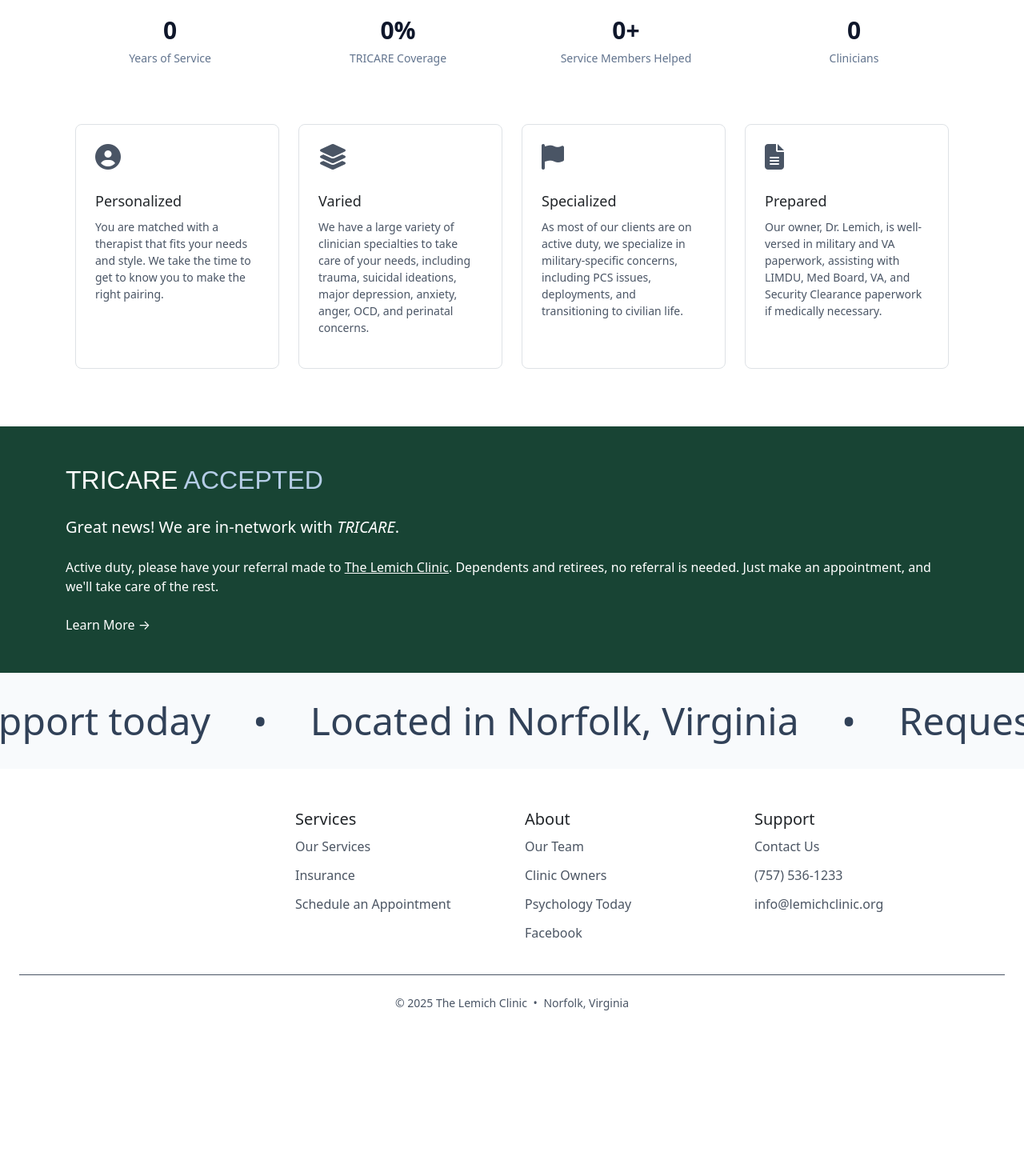
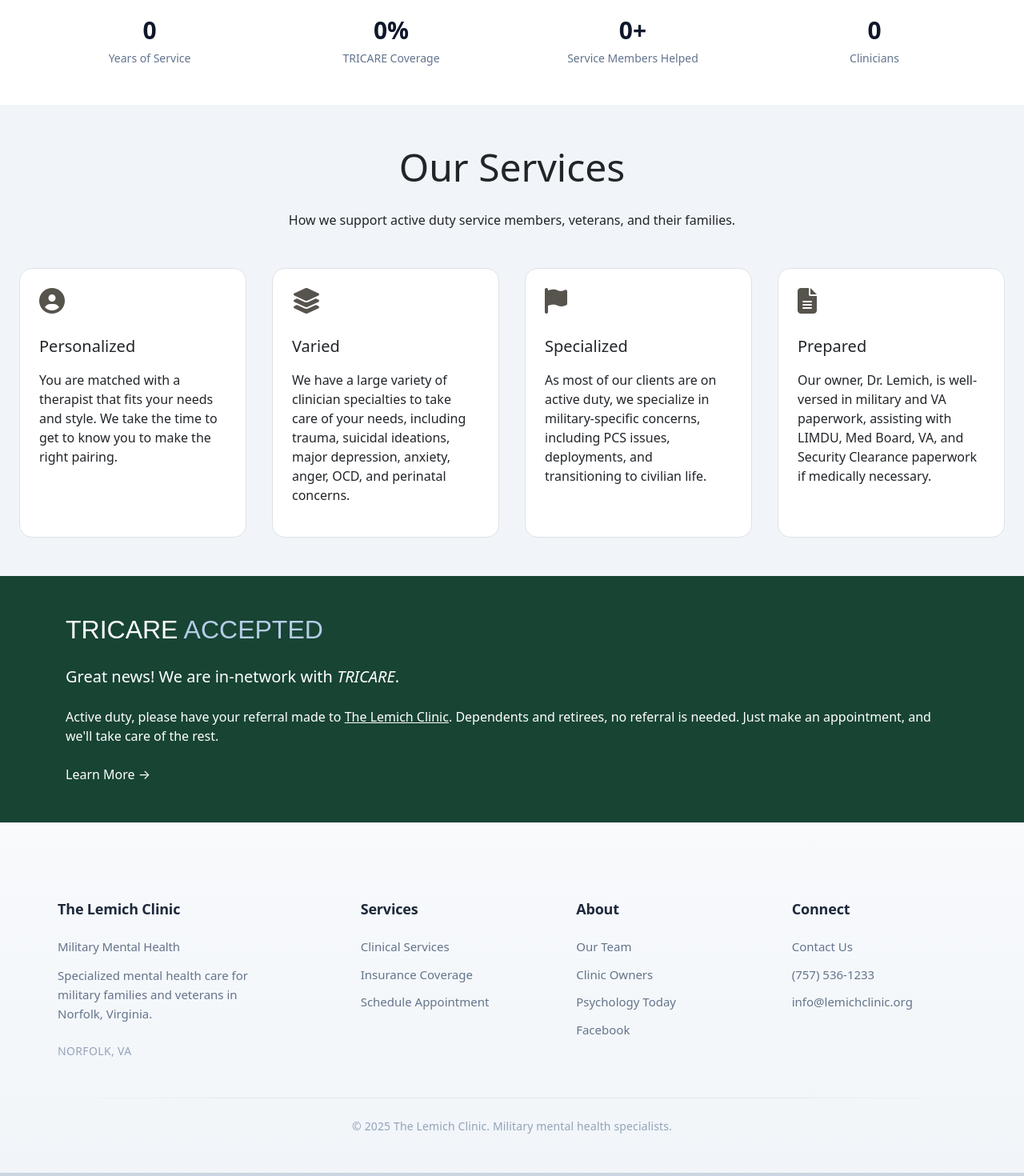
Before and after one commit to alexgoodestudio/lemich_clinic, a React (Vite) app: page / in a window 1280 px wide. Shown: the part 1260-2730 px from the top of the page at 80% size. Before the commit the page ends 2556 px from the top, so only its background shows below. Built offline with nearby package versions, Linux system fonts and the light colour scheme; a web font is replaced by a local one.

Commit message:
updated footer

```diff
--- a/src/assets/Components/Banner.jsx
+++ b/src/assets/Components/Banner.jsx
@@ -37,8 +37,8 @@ function Banner() {
   return (
     <div
       ref={marqueeRef}
-      className="overflow-hidden  text-slate-700 bg-slate-50 whitespace-nowrap relative w-full "
-      style={{ height: '120px' }}
+      className="overflow-hidden  text-slate-800 bg-slate-300 whitespace-nowrap relative w-full "
+      style={{ height: '140px' }}
     >
       <h1
         ref={textRef}
--- a/src/assets/Components/Footer.jsx
+++ b/src/assets/Components/Footer.jsx
@@ -1,50 +1,321 @@
+import { useState, useRef, useEffect } from 'react';
 
+// Modular Footer Component Following Self Aware Methodology
+function Footer() {
+  const [isVisible, setIsVisible] = useState(false);
+  const footerRef = useRef(null);
 
-function Footer() {
+  // Self Aware approach: Performance-driven animations with GSAP-style timing
+  useEffect(() => {
+    const observer = new IntersectionObserver(
+      ([entry]) => {
+        if (entry.isIntersecting) {
+          setIsVisible(true);
+        }
+      },
+      { threshold: 0.1 }
+    );
+
+    if (footerRef.current) {
+      observer.observe(footerRef.current);
+    }
+
+    return () => observer.disconnect();
+  }, []);
+
+  // Self Aware modular data structure approach
+  const footerModules = {
+    brand: {
+      title: "The Lemich Clinic",
+      subtitle: "Military Mental Health",
+      description: "Specialized mental health care for military families and veterans in Norfolk, Virginia.",
+      location: "Norfolk, VA"
+    },
+    services: {
+      title: "Services",
+      links: [
+        { label: "Clinical Services", href: "/exclusive-services-norfolk" },
+        { label: "Insurance Coverage", href: "/tricare-health-insurance" },
+        { label: "Schedule Appointment", href: "/contact" }
+      ]
+    },
+    about: {
+      title: "About",
+      links: [
+        { label: "Our Team", href: "/team-norfolk" },
+        { label: "Clinic Owners", href: "/owners-norfolk" },
+        { label: "Psychology Today", href: "https://www.psychologytoday.com/us/therapists/the-lemich-clinic-for-military-mental-health-norfolk-va/755325", external: true },
+        { label: "Facebook", href: "https://www.facebook.com/p/The-Lemich-Clinic-For-Military-Mental-Health-100086257112340/", external: true }
+      ]
+    },
+    contact: {
+      title: "Connect",
+      links: [
+        { label: "Contact Us", href: "/contact" },
+        { label: "(757) 536-1233", href: "tel:17575361233" },
+        { label: "info@lemichclinic.org", href: "mailto:info@lemichclinic.org" }
+      ]
+    }
+  };
+
+  // Self Aware interaction component - subtle hover animations
+  const LinkItem = ({ item, delay = 0 }) => (
+    <a
+      href={item.href}
+      className={`footer-link block transition-all duration-300 ease-out transform hover:translate-x-1 ${
+        isVisible ? 'opacity-100 translate-y-0' : 'opacity-0 translate-y-4'
+      }`}
+      style={{
+        transitionDelay: `${delay}ms`,
+        animationDelay: `${delay}ms`
+      }}
+      target={item.external ? "_blank" : undefined}
+      rel={item.external ? "noopener noreferrer" : undefined}
+    >
+      {item.label}
+    </a>
+  );
+
+  // Self Aware module component pattern
+  const FooterModule = ({ module, title, delay = 0, children }) => (
+    <div className={`footer-module transition-all duration-700 ease-out ${
+      isVisible ? 'opacity-100 translate-y-0' : 'opacity-0 translate-y-8'
+    }`}
+    style={{ transitionDelay: `${delay}ms` }}>
+      <h4 className="footer-heading">{title}</h4>
+      <div className="footer-content">
+        {children}
+      </div>
+    </div>
+  );
+
   return (
-    <footer className="bg-slate-2ç00 px-6 pt-12 pb-8 text-center md:text-left">
-      <div className="container mx-auto grid grid-cols-1 md:grid-cols-4 gap-8 max-w-6xl">
-        <div className="flex flex-col space-y-3 md:pr-6 text-start">
+    <>
+      {/* Self Aware CSS-in-JS approach - Design tokens and modular styles */}
+      <style jsx>{`
+        .footer-container {
+          background: linear-gradient(180deg, #f8fafc 0%, #f1f5f9 100%);
+          border-top: 1px solid #e2e8f0;
+          position: relative;
+        }
 
+        .footer-inner {
+          max-width: 1200px;
+          margin: 0 auto;
+          padding: clamp(4rem, 8vw, 6rem) clamp(1.5rem, 4vw, 2rem) clamp(2rem, 4vw, 3rem);
+        }
+
+        .footer-grid {
+          display: grid;
+          grid-template-columns: 1fr;
+          gap: clamp(2rem, 4vw, 3rem);
+        }
+
+        @media (min-width: 768px) {
+          .footer-grid {
+            grid-template-columns: 1.5fr 1fr 1fr 1fr;
+            gap: clamp(2rem, 4vw, 4rem);
+          }
+        }
+
+        .footer-heading {
+          font-size: 1.125rem;
+          font-weight: 600;
+          letter-spacing: -0.01em;
+          color: #1e293b;
+          margin-bottom: clamp(1rem, 2vw, 1.5rem);
+          line-height: 1.3;
+        }
+
+        .footer-content {
+          display: flex;
+          flex-direction: column;
+          gap: 0.75rem;
+        }
+
+        .footer-link {
+          font-size: 0.9375rem;
+          font-weight: 400;
+          color: #64748b;
+          text-decoration: none;
+          line-height: 1.5;
+          position: relative;
+          transition: all 0.3s ease;
+        }
+
+        .footer-link:hover {
+          color: #334155;
+        }
+
+        .footer-link:hover::before {
+          transform: scaleX(1);
+        }
+
+        .footer-link::before {
+          content: '';
+          position: absolute;
+          bottom: -2px;
+          left: 0;
+          width: 100%;
+          height: 1px;
+          background-color: #3b82f6;
+          transform: scaleX(0);
+          transform-origin: left;
+          transition: transform 0.3s ease;
+        }
+
+        .brand-title {
+          font-size: 1.125rem;
+          font-weight: 600;
+          letter-spacing: -0.01em;
+          color: #1e293b;
+          line-height: 1.3;
+          margin-bottom: clamp(1rem, 2vw, 1.5rem);
+        }
+
+        .brand-subtitle {
+          font-size: 0.9375rem;
+          font-weight: 400;
+          color: #64748b;
+          margin-bottom: 0.75rem;
+          letter-spacing: -0.01em;
+        }
+
+        .brand-description {
+          font-size: 0.9375rem;
+          color: #64748b;
+          line-height: 1.6;
+          margin-bottom: 1.5rem;
+          max-width: 280px;
+        }
+
+        .brand-location {
+          font-size: 0.875rem;
+          color: #94a3b8;
+          font-weight: 500;
+          letter-spacing: 0.025em;
+          text-transform: uppercase;
+        }
+
+        .footer-divider {
+          width: 100%;
+          height: 1px;
+          background: linear-gradient(90deg, transparent 0%, #e2e8f0 20%, #e2e8f0 80%, transparent 100%);
+          margin: clamp(2rem, 4vw, 3rem) 0 clamp(1rem, 2vw, 1.5rem) 0;
+        }
+
+        .footer-bottom {
+          text-align: center;
+          font-size: 0.875rem;
+          color: #94a3b8;
+          font-weight: 400;
+          letter-spacing: 0.01em;
+        }
+
+        .footer-module {
+          position: relative;
+        }
+
+        .footer-module::before {
+          content: '';
+          position: absolute;
+          top: -0.5rem;
+          left: 0;
+          width: 2rem;
+          height: 2px;
+          background: linear-gradient(90deg, #3b82f6, transparent);
+          opacity: 0;
+          transition: all 0.6s ease;
+          transition-delay: 0.8s;
+        }
+
+        .footer-module:hover::before {
+          opacity: 1;
+          width: 3rem;
+        }
+
+        @media (max-width: 767px) {
+          .footer-grid {
+            text-align: center;
+          }
+
+          .brand-description {
+            max-width: none;
+          }
+
+          .footer-module::before {
+            left: 50%;
+            transform: translateX(-50%);
+          }
+        }
+      `}</style>
+
+      <footer ref={footerRef} className="footer-container">
+        <div className="footer-inner">
+          <div className="footer-grid">
+            {/* Self Aware Brand Module - Editorial approach */}
+            <div className={`footer-module transition-all duration-700 ease-out ${
+              isVisible ? 'opacity-100 translate-y-0' : 'opacity-0 translate-y-8'
+            }`}
+            style={{ transitionDelay: '0ms' }}>
+              <div className={`transition-all duration-700 ease-out ${
+                isVisible ? 'opacity-100 translate-y-0' : 'opacity-0 translate-y-8'
+              }`}>
+                <h3 className="brand-title">{footerModules.brand.title}</h3>
+                <div className="brand-subtitle">Military Mental Health</div>
+                <p className="brand-description">{footerModules.brand.description}</p>
+                <div className="brand-location">{footerModules.brand.location}</div>
+              </div>
+            </div>
+
+            {/* Self Aware Services Module */}
+            <FooterModule title={footerModules.services.title} delay={100}>
+              {footerModules.services.links.map((item, index) => (
+                <LinkItem
+                  key={item.label}
+                  item={item}
+                  delay={200 + index * 100}
+                />
+              ))}
+            </FooterModule>
+
+            {/* Self Aware About Module */}
+            <FooterModule title={footerModules.about.title} delay={200}>
+              {footerModules.about.links.map((item, index) => (
+                <LinkItem
+                  key={item.label}
+                  item={item}
+                  delay={300 + index * 100}
+                />
+              ))}
+            </FooterModule>
+
+            {/* Self Aware Contact Module */}
+            <FooterModule title={footerModules.contact.title} delay={300}>
+              {footerModules.contact.links.map((item, index) => (
+                <LinkItem
+                  key={item.label}
+                  item={item}
+                  delay={400 + index * 100}
+                />
+              ))}
+            </FooterModule>
+          </div>
+
+          {/* Self Aware Editorial divider */}
+          <div className={`footer-divider transition-all duration-1000 ease-out ${
+            isVisible ? 'opacity-100 scale-x-100' : 'opacity-0 scale-x-0'
+          }`} style={{ transitionDelay: '600ms' }} />
+
+          {/* Self Aware minimal footer bottom */}
+          <div className={`footer-bottom transition-all duration-700 ease-out ${
+            isVisible ? 'opacity-100 translate-y-0' : 'opacity-0 translate-y-4'
+          }`} style={{ transitionDelay: '800ms' }}>
+            © {new Date().getFullYear()} The Lemich Clinic. Military mental health specialists.
+          </div>
         </div>
-        <div className="flex flex-col space-y-3 text-start">
-          <h4 className="font-semibold text-xl text-gray-800">Services</h4>
-          <a href="/exclusive-services-norfolk" className="footer-link">Our Services</a>
-          <a href="/tricare-health-insurance" className="footer-link">Insurance</a>
-          <a href="/contact" className="footer-link">Schedule an Appointment</a>
-        </div>
-        <div className="flex flex-col space-y-3 text-start">
-          <h4 className="font-semibold text-xl text-gray-800">About</h4>
-          <a href="/team-norfolk" className="footer-link">Our Team</a>
-          <a href="/owners-norfolk" className="footer-link">Clinic Owners</a>
-          <a
-            href="https://www.psychologytoday.com/us/therapists/the-lemich-clinic-for-military-mental-health-norfolk-va/755325"
-            className="footer-link"
-            target="_blank"
-            rel="noopener noreferrer"
-          >
-            Psychology Today
-          </a>
-          <a
-            href="https://www.facebook.com/p/The-Lemich-Clinic-For-Military-Mental-Health-100086257112340/"
-            className="footer-link"
-            target="_blank"
-            rel="noopener noreferrer"
-          >
-            Facebook
-          </a>
-        </div>
-        <div className="flex flex-col space-y-3 text-start">
-          <h4 className="font-semibold text-xl text-gray-800">Support</h4>
-          <a href="/contact" className="footer-link">Contact Us</a>
-          <a href="tel:17575361233" className="footer-link">(757) 536-1233</a>
-          <a href="mailto:info@lemichclinic.org" className="footer-link">info@lemichclinic.org</a>
-        </div>
-      </div>
-      <div className="text-sm text-gray-600 mt-10 border-t pt-4 text-center">
-        © {new Date().getFullYear()} The Lemich Clinic <span className="mx-1">•</span> Norfolk, Virginia
-      </div>
-    </footer>
+      </footer>
+    </>
   );
 }
 
--- /dev/null
+++ b/src/assets/Components/FooterBase.jsx
@@ -0,0 +1,13 @@
+
+
+function FooterBase() {
+  return (
+    <footer className="bg-slate-400   text-center md:text-left">
+      <div className="text-sm text-white   pt-4 pb-4 text-center">
+        © {new Date().getFullYear()} The Lemich Clinic <span className="mx-1">•</span> Norfolk, Virginia
+      </div>
+    </footer>
+  );
+}
+
+export default FooterBase;
--- a/src/assets/Components/Home.jsx
+++ b/src/assets/Components/Home.jsx
@@ -5,6 +5,7 @@ import Mission from "./Mission";
 import ServiceCards from "./ServiceCards";
 import Tricare from "./Tricare";
 import Footer from "./Footer";
+import FooterBase from "./FooterBase";
 
 function Home() {
   return (
@@ -14,8 +15,9 @@ function Home() {
       <Mission/>
       <ServiceCards />
       <Tricare />
+      <Footer />
       <Banner />
-      <Footer/>
+      {/* <FooterBase /> */}
     </div>
   );
 }
--- a/src/assets/Components/Mission.jsx
+++ b/src/assets/Components/Mission.jsx
@@ -112,7 +112,7 @@ function Mission() {
 
   return (
     <section ref={containerRef} className="py-5">
-      <div className="container">
+      <div className="px-5">
         {/* Bento-style grid layout */}
         <div className="row g-0">
 
--- a/src/assets/Components/ServiceCards.jsx
+++ b/src/assets/Components/ServiceCards.jsx
@@ -28,21 +28,31 @@ function ServiceCards() {
   const toggle = (index) => setOpenIndex(openIndex === index ? null : index);
 
   return (
-    <div className="container mx-auto p-4">
-      {/* Desktop / Full Screen Grid */}
-      <div className="hidden md:grid grid-cols-2 lg:grid-cols-4 gap-6 mb-5">
+    <section className="content-module bg-slate-100">
+      <div className=" mx-auto px-4">
+        {/* Section Heading */}
+        <div className="text-center mb-12">
+          <h2 className="heading-primary mb-4 pt-5 text-5xl">Our Services</h2>
+          <p className="body-primary max-w-2xl mx-auto mb-5">
+            How we support active duty service members,
+            veterans, and their families.
+          </p>
+        </div>
+
+        {/* Desktop Grid */}
+        <div className="hidden md:grid grid-cols-2 lg:grid-cols-4 gap-8 pb-5">
           {features.map((feature, index) => (
             <div
               key={index}
-            className="p-6 border rounded-lg hover:shadow-lg transition service-hover"
+              className="p-6 rounded-2xl bg-white border border-stone-200 transition-transform duration-300 hover:-translate-y-1 hover:shadow-lg"
             >
-            <div className="mb-4">
-              <i className={`fas ${feature.icon} text-gray-600 fa-2x`}></i>
+              <div className="mb-6 text-stone-600">
+                <i className={`fas ${feature.icon} fa-2x`}></i>
               </div>
-            <h2 className="text-gray-800 text-lg font-semibold mb-2 barlow">
+              <h3 className="text-xl font-semibold text-slate-900 mb-3">
                 {feature.title}
-            </h2>
-            <p className="text-gray-600 text-sm">{feature.text}</p>
+              </h3>
+              <p className="body-primary">{feature.text}</p>
             </div>
           ))}
         </div>
@@ -50,23 +60,32 @@ function ServiceCards() {
         {/* Mobile Accordion */}
         <div className="md:hidden space-y-4">
           {features.map((feature, index) => (
-          <div key={index} className="border rounded-lg overflow-hidden shadow-sm">
+            <div
+              key={index}
+              className="rounded-xl border border-stone-200 overflow-hidden"
+            >
               <button
                 onClick={() => toggle(index)}
-              className="flex items-center justify-between w-full p-4 bg-gray-100 hover:bg-gray-200 transition"
+                className="flex items-center justify-between w-full p-4 bg-stone-50 hover:bg-stone-100 transition"
               >
-              <span className="flex items-center gap-2 text-lg font-medium">
-                <i className={`fas ${feature.icon}`}></i> {feature.title}
+                <span className="flex items-center gap-3 text-lg font-medium text-slate-900">
+                  <i className={`fas ${feature.icon}`}></i>
+                  {feature.title}
                 </span>
-              <span className="text-xl">{openIndex === index ? "−" : "+"}</span>
+                <span className="text-xl font-bold text-slate-600">
+                  {openIndex === index ? "−" : "+"}
+                </span>
               </button>
               {openIndex === index && (
-              <div className="p-4 bg-white text-gray-700 text-sm">{feature.text}</div>
+                <div className="p-4 bg-white text-gray-700 text-sm">
+                  {feature.text}
+                </div>
               )}
             </div>
           ))}
         </div>
       </div>
+    </section>
   );
 }
 
```
Lines whose indentation alone changed are shown as unchanged.
